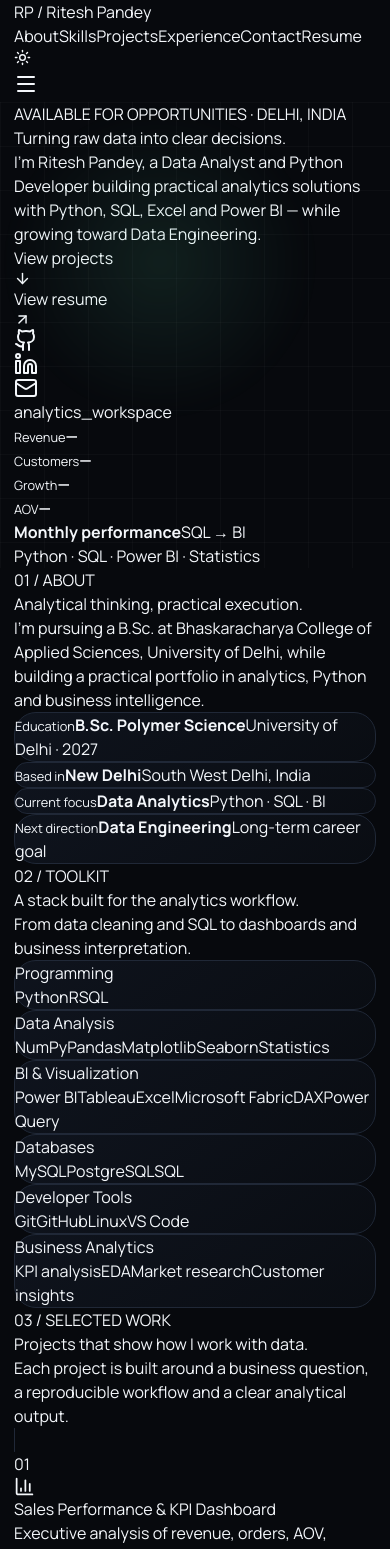
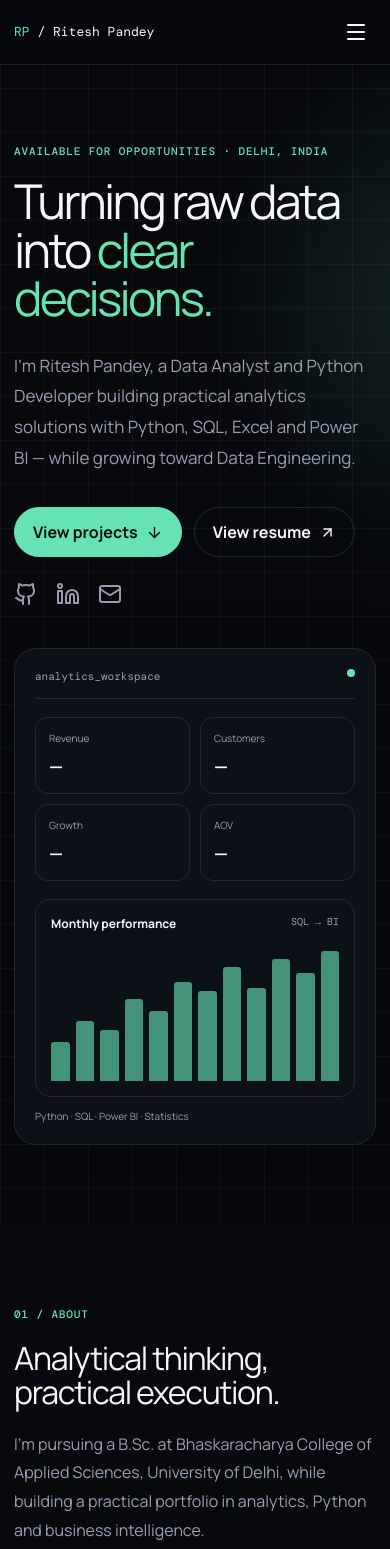
Before and after one commit to Riteshji108/data_analyst, a Next.js app: page / in a window 390 px wide. Shown: the top 1549 px of the page. Built offline with nearby package versions, Linux system fonts and the light colour scheme.

Commit message:
Polish responsive theme and deployment-safe styles

```diff
--- a/app/globals.css
+++ b/app/globals.css
@@ -1,15 +1,96 @@
 @import url('https://fonts.googleapis.com/css2?family=DM+Mono:wght@400;500&family=Manrope:wght@400;500;600;700;800&display=swap');
 @import "tailwindcss";
 
-:root { --bg:#07090d; --surface:#0d1118; --surface2:#111722; --text:#f4f7fb; --muted:#94a0b2; --line:#202837; --accent:#65e3b5; --accent2:#82a8ff; }
+:root { --bg:#07090d; --surface:#0d1118; --surface2:#111722; --text:#f4f7fb; --muted:#94a0b2; --line:#202837; --accent:#65e3b5; }
 * { box-sizing:border-box; }
 html { scroll-behavior:smooth; }
-body { margin:0; background:var(--bg); color:var(--text); font-family:Manrope,system-ui,sans-serif; }
+body { margin:0; font-family:Manrope,system-ui,sans-serif; }
 a { color:inherit; text-decoration:none; }
-::selection { background:#65e3b544; }
+button,input,textarea { font:inherit; }
+
+.site { min-height:100vh; background:var(--bg); color:var(--text); transition:background .25s,color .25s; }
+.site.light { --bg:#f7f9fc; --surface:#fff; --surface2:#eef2f6; --text:#10141c; --muted:#596678; --line:#dce3eb; }
 .container { width:min(1120px,calc(100% - 40px)); margin:auto; }
-.grid-bg { background-image:linear-gradient(#ffffff06 1px,transparent 1px),linear-gradient(90deg,#ffffff06 1px,transparent 1px); background-size:44px 44px; }
-.glow { position:absolute; width:520px; height:520px; border-radius:50%; background:radial-gradient(circle,#65e3b51b,transparent 68%); filter:blur(10px); pointer-events:none; }
-.card { background:linear-gradient(145deg,#111722cc,#0b0f15cc); border:1px solid var(--line); border-radius:22px; backdrop-filter:blur(12px); }
-.mono { font-family:'DM Mono',monospace; }
-@media(max-width:640px){ .container{width:min(100% - 28px,1120px)} .glow{width:320px;height:320px} }
+.nav { position:fixed; top:0; z-index:50; width:100%; border-bottom:1px solid color-mix(in srgb,var(--line) 75%,transparent); background:color-mix(in srgb,var(--bg) 88%,transparent); backdrop-filter:blur(18px); }
+.nav-inner { height:64px; display:flex; align-items:center; justify-content:space-between; }
+.brand { font-family:'DM Mono',monospace; font-size:13px; }
+.brand span,.eyebrow,.project strong,.timeline-item>b { color:var(--accent); }
+.nav-links { display:flex; align-items:center; gap:25px; font-size:13px; color:var(--muted); }
+.nav-links a:hover,.socials a:hover,.contact-links a:hover { color:var(--accent); }
+.nav-resume { border:1px solid var(--line); border-radius:999px; padding:9px 15px; color:var(--text); }
+.icon-button { display:grid; place-items:center; border:0; background:transparent; color:var(--text); cursor:pointer; padding:8px; }
+.mobile-menu,.mobile-nav { display:none; }
+.hero { position:relative; min-height:760px; display:flex; align-items:center; overflow:hidden; padding-top:64px; }
+.grid-bg { background-image:linear-gradient(color-mix(in srgb,var(--text) 4%,transparent) 1px,transparent 1px),linear-gradient(90deg,color-mix(in srgb,var(--text) 4%,transparent) 1px,transparent 1px); background-size:44px 44px; }
+.glow { position:absolute; width:560px; height:560px; left:48%; top:20px; border-radius:50%; background:radial-gradient(circle,color-mix(in srgb,var(--accent) 13%,transparent),transparent 68%); filter:blur(8px); pointer-events:none; }
+.hero-grid { position:relative; display:grid; grid-template-columns:1.2fr .8fr; gap:64px; align-items:center; padding:96px 0; }
+.eyebrow { margin:0 0 18px; font:500 11px/1.4 'DM Mono',monospace; letter-spacing:.08em; }
+h1 { max-width:850px; margin:0; font-size:clamp(48px,7vw,82px); line-height:1.01; letter-spacing:-.055em; }
+h1 span { color:var(--accent); }
+.lead { max-width:700px; margin:28px 0 0; color:var(--muted); font-size:17px; line-height:1.8; }
+.actions { display:flex; flex-wrap:wrap; gap:12px; margin-top:34px; }
+.button { display:inline-flex; align-items:center; gap:8px; border-radius:999px; padding:12px 18px; border:1px solid var(--line); cursor:pointer; font-weight:700; }
+.button.primary { background:var(--accent); border-color:var(--accent); color:#07100d; }
+.button.secondary { color:var(--text); background:transparent; }
+.socials { display:flex; gap:18px; margin-top:25px; color:var(--muted); }
+.analytics-card,.card { background:color-mix(in srgb,var(--surface) 92%,transparent); border:1px solid var(--line); border-radius:22px; }
+.analytics-card { padding:20px; box-shadow:0 30px 80px color-mix(in srgb,#000 25%,transparent); }
+.card-top { display:flex; justify-content:space-between; padding-bottom:15px; border-bottom:1px solid var(--line); color:var(--muted); font:11px 'DM Mono',monospace; }
+.card-top i { width:8px; height:8px; border-radius:50%; background:var(--accent); }
+.metric-grid { display:grid; grid-template-columns:1fr 1fr; gap:10px; padding:18px 0; }
+.metric { border:1px solid var(--line); border-radius:13px; padding:13px; }
+.metric small,.info small { display:block; color:var(--muted); font-size:10px; }
+.metric b { display:block; margin-top:7px; font-size:18px; }
+.mini-chart { border:1px solid var(--line); border-radius:15px; padding:15px; }
+.chart-heading { display:flex; justify-content:space-between; font-size:12px; }
+.chart-heading span { color:var(--muted); font:10px 'DM Mono',monospace; }
+.bars { display:flex; align-items:end; gap:6px; height:130px; margin-top:18px; }
+.bars i { flex:1; display:block; border-radius:3px 3px 0 0; background:var(--accent); opacity:.62; }
+.card-foot { margin:12px 0 0; color:var(--muted); font-size:10px; }
+.section { padding:112px 0; }
+.section h2 { max-width:760px; margin:0; font-size:clamp(32px,5vw,54px); line-height:1.08; letter-spacing:-.04em; }
+.section-text { max-width:680px; margin:20px 0 0; color:var(--muted); line-height:1.8; }
+.info-grid,.skill-grid,.project-grid { display:grid; gap:15px; margin-top:46px; }
+.info-grid { grid-template-columns:repeat(4,1fr); }
+.info { padding:20px; }
+.info b { display:block; margin-top:14px; font-size:14px; }
+.info span { display:block; margin-top:5px; color:var(--muted); font-size:11px; }
+.band { border-block:1px solid color-mix(in srgb,var(--line) 70%,transparent); background:color-mix(in srgb,var(--surface2) 22%,transparent); }
+.skill-grid { grid-template-columns:repeat(3,1fr); }
+.skill-grid .card { padding:23px; }
+.skill-grid h3 { margin:0 0 18px; font-size:15px; }
+.chips { display:flex; flex-wrap:wrap; gap:7px; }
+.chips span { padding:7px 10px; border:1px solid var(--line); border-radius:999px; color:var(--muted); font-size:11px; }
+.project-grid { grid-template-columns:1fr 1fr; }
+.project { display:block; padding:27px; transition:border-color .2s; }
+.project:hover { border-color:color-mix(in srgb,var(--accent) 55%,var(--line)); }
+.project-head { display:flex; justify-content:space-between; color:var(--accent); font:11px 'DM Mono',monospace; }
+.project h3 { margin:55px 0 0; font-size:21px; }
+.project p { min-height:72px; margin:10px 0 22px; color:var(--muted); font-size:13px; line-height:1.7; }
+.project strong { display:flex; align-items:center; gap:7px; margin-top:22px; font-size:13px; }
+.timeline { max-width:800px; margin-top:48px; }
+.timeline-item { position:relative; padding:0 0 36px 30px; border-left:1px solid var(--line); }
+.timeline-item > i { position:absolute; left:-5px; top:4px; width:9px; height:9px; border-radius:50%; background:var(--accent); }
+.timeline-top { display:flex; justify-content:space-between; gap:20px; }
+.timeline-top h3 { margin:0; font-size:16px; }
+.timeline-top b { display:block; margin-top:6px; color:var(--accent); font-size:13px; font-weight:600; }
+.timeline-top span { color:var(--muted); font:10px 'DM Mono',monospace; white-space:nowrap; }
+.timeline-item p { margin:11px 0 0; color:var(--muted); font-size:13px; line-height:1.7; }
+.contact-grid { display:grid; grid-template-columns:.8fr 1.2fr; gap:60px; }
+.contact-links { display:grid; gap:12px; margin-top:28px; color:var(--muted); font-size:13px; }
+.contact-links a { display:flex; gap:10px; align-items:center; }
+.form { padding:26px; }
+.form-grid { display:grid; grid-template-columns:1fr 1fr; gap:15px; }
+.form label { display:block; color:var(--muted); font-size:12px; }
+.form input,.form textarea { width:100%; margin-top:8px; border:1px solid var(--line); border-radius:12px; background:var(--surface2); color:var(--text); padding:13px; outline:none; }
+.form textarea { resize:vertical; min-height:150px; }
+.form input:focus,.form textarea:focus { border-color:var(--accent); }
+.form > label { margin-top:18px; }
+.form .button { margin-top:18px; }
+.form-note { color:var(--muted); font-size:10px; line-height:1.5; }
+footer { border-top:1px solid var(--line); }
+.footer-inner { display:flex; justify-content:space-between; gap:20px; padding:28px 0; color:var(--muted); font:11px 'DM Mono',monospace; }
+
+@media (max-width:800px) { .nav-links { display:none; } .mobile-menu { display:grid; } .mobile-nav { display:flex; flex-direction:column; gap:16px; padding:18px 20px; border-top:1px solid var(--line); background:var(--bg); color:var(--muted); } .hero-grid,.contact-grid { grid-template-columns:1fr; } .hero { min-height:auto; } .hero-grid { padding:80px 0; } .info-grid { grid-template-columns:1fr 1fr; } .skill-grid { grid-template-columns:1fr 1fr; } }
+@media (max-width:560px) { .container { width:calc(100% - 28px); } .hero-grid { gap:42px; } .info-grid,.skill-grid,.project-grid,.form-grid { grid-template-columns:1fr; } .section { padding:82px 0; } .timeline-top { flex-direction:column; gap:6px; } .footer-inner { flex-direction:column; } }
+@media (prefers-reduced-motion:reduce) { *,*::before,*::after { scroll-behavior:auto !important; animation-duration:.01ms !important; transition-duration:.01ms !important; } }
```
